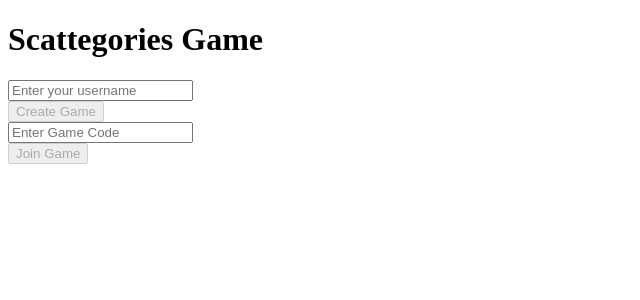
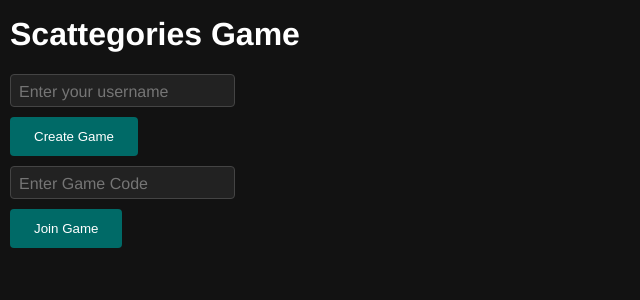
Before and after one commit to kevinhannigan/Scattegories, a React (Create React App) app in the folder frontend/scattegories/: page / in a window 1280 px wide. Shown: the top 300 px of the page, without its empty margins (0-640 px from the left). Built offline with nearby package versions, Linux system fonts and the light colour scheme; no server answers.

Commit message:
initial css styling

```diff
--- a/frontend/scattegories/src/components/GameScreen.js
+++ b/frontend/scattegories/src/components/GameScreen.js
@@ -91,17 +91,16 @@ function GameScreen() {
 
   return (
     <div>
-      <h1>Game Screen</h1>
-      <h2>Letter: {letter}</h2>
-      <h2>Round: {gameState.roundNumber}</h2>
-      <h3>Time Remaining: {timer !== null ? `${Math.floor(timer / 60)}:${String(timer % 60).padStart(2, "0")}` : "Loading..."}</h3>
+       <h1>Round {gameState.roundNumber}</h1>
+      <h2>Letter: <span className="category-letter">{letter}</span></h2>
+      <h3>Time Remaining: <span className="round-timer">{timer !== null ? `${Math.floor(timer / 60)}:${String(timer % 60).padStart(2, "0")}` : "Loading..."}</span></h3>
 
       <form onSubmit={(e) => e.preventDefault()}>
         {categories.map((category) => (
-          <div key={category.id}>
+          <div className="cattegory-list" key={category.id}>
             <label>
               {category.name}:
-              <input type="text" onChange={(e) => (answersRef.current[category.id] = e.target.value)} />
+              <input className="cattegory-input" type="text" onChange={(e) => (answersRef.current[category.id] = e.target.value)} />
             </label>
           </div>
         ))}
--- a/frontend/scattegories/src/components/LandingPage.js
+++ b/frontend/scattegories/src/components/LandingPage.js
@@ -56,10 +56,11 @@ function LandingPage() {
   };
 
   return (
-    <div>
-      <h1>Scattegories Game</h1>
-      <div>
+    <div className="landingPage">
+      <h1 className="pageHeading">Scattegories Game</h1>
+      <div className="landingInputs">
         <input
+          className="landingInput"
           type="text"
           placeholder="Enter your username"
           value={username}
@@ -67,12 +68,13 @@ function LandingPage() {
         />
       </div>
       <div>
-        <button onClick={createGame} disabled={!username}>
+        <button className="landingButton" onClick={createGame} disabled={!username}>
           Create Game
         </button>
       </div>
       <div>
         <input
+        className="landingInput"
           type="text"
           placeholder="Enter Game Code"
           value={gameCode}
@@ -80,7 +82,7 @@ function LandingPage() {
         />
       </div>
       <div>
-        <button onClick={joinGame} disabled={!username || !gameCode}>
+        <button className="landingButton" onClick={joinGame} disabled={!username || !gameCode}>
           Join Game
         </button>
       </div>
--- a/frontend/scattegories/src/components/Lobby.js
+++ b/frontend/scattegories/src/components/Lobby.js
@@ -74,16 +74,18 @@ function Lobby() {
     console.log("Timer: " + newValue)
   };
   return (
-    <div>
+    <div className="landingPage">
       <h1>Lobby</h1>
-      <h2>Game Code: {gameCode}</h2>
-      <ul>
+      <h2>Game Code: <span className="game-code">{gameCode}</span></h2>
+      <h2>Players:</h2>
+      <ul className="lobby-list">
         {players.map((player) => (
-          <li key={player.id}>{player.username}</li>
+          <li className="player-name" key={player.id}>{player.username}</li>
         ))}
       </ul>
       {gameState.isHost && (
-        <div>
+        <div className="game-inputs">
+          <div>
           <label>
             Number of Rounds:
             <input
@@ -94,6 +96,8 @@ function Lobby() {
               onChange={(e) => setNumRounds(parseInt(e.target.value, 10))}
             />
           </label>
+          </div>
+          <div>
           <label htmlFor="timeSelect">Select Time:</label>
           <select id="timeSelect" value={timer} onChange={handleChange}>
             <option value={10}>10 seconds</option>
@@ -102,15 +106,21 @@ function Lobby() {
             <option value={180}>180 seconds</option>
             <option value={240}>240 seconds</option>
           </select>
+          </div>
+          <div>
           <label>
             Spicy Mode:
             <input
+              className="checkbox"
               type="checkbox"
               checked={spicyMode}
               onChange={(e) => setSpicyMode(e.target.checked)}
             />
           </label>
-          <button onClick={startGame}>Start Game</button>
+          </div>
+          <div>
+            <button className="landingButton" onClick={startGame}>Start Game</button>
+          </div>
         </div>
       )}
     </div>
--- a/frontend/scattegories/src/index.js
+++ b/frontend/scattegories/src/index.js
@@ -1,6 +1,7 @@
 import React from "react";
 import ReactDOM from "react-dom/client";
 import App from "./App";
+import "../src/styles.css"
 import { GameProvider } from "./context/GameContext"; // Import GameProvider
 
 const root = ReactDOM.createRoot(document.getElementById("root"));
--- a/frontend/scattegories/src/styles.css
+++ b/frontend/scattegories/src/styles.css
@@ -1,3 +1,171 @@
-.App {
-  text-align: center;
+/* ================================
+   Global Reset & Box Sizing
+================================ */
+*,
+*::before,
+*::after {
+  margin: 0;
+  padding: 0;
+  box-sizing: border-box;
 }
+
+/* ================================
+   Base Typography & Body Styles
+================================ */
+html {
+  font-size: 16px;
+  line-height: 1.5;
+  scroll-behavior: smooth;
+}
+
+body {
+  font-family: 'Helvetica Neue', Helvetica, Arial, sans-serif;
+  background-color: #121212; /* Dark background */
+  color: #e0e0e0;          /* Light text color */
+}
+
+/* ================================
+   Layout Containers
+================================ */
+.container {
+  width: 90%;
+  max-width: 1200px;
+  margin: 0 auto;
+  padding: 1rem;
+  gap: 3rem;
+}
+
+.landingPage {
+  margin: 10px;
+
+}
+
+.landingInput {
+  padding-bottom: 5px;
+  margin-bottom: 10px;
+}
+
+.lobby-list {
+  margin-left: 20px;
+  margin-bottom: 20px;
+}
+
+.cattegory-list {
+  padding-bottom: 5px;
+}
+
+.cattegory-input {
+  margin-left: 5px;
+}
+
+
+/* ================================
+   Headings
+================================ */
+h1, h2, h3, h4, h5, h6 {
+  margin-bottom: 1rem;
+  font-weight: 600;
+  color: #ffffff; /* Brighter for headings */
+}
+
+/* ================================
+   Paragraphs
+================================ */
+p {
+  margin-bottom: 1rem;
+}
+
+/* ================================
+   Links
+================================ */
+a {
+  color: #BB86FC; /* A purple tint for links */
+  text-decoration: none;
+}
+
+a:hover,
+a:focus {
+  text-decoration: underline;
+}
+
+/* ================================
+   Buttons
+================================ */
+.landingButton {
+  background-color: #006A67;
+  color: #ffffff;
+  padding: 0.75rem 1.5rem;
+  border: none;
+  border-radius: 4px;
+  cursor: pointer;
+  transition: background-color 0.3s ease;
+  margin-bottom: 10px;
+}
+
+.landingButton:hover {
+  background-color: #818C78;
+}
+
+.landingButton:active {
+  background-color: #006A67;
+}
+
+
+/* ================================
+   Form Elements
+================================ */
+input,
+textarea,
+select {
+  font-family: inherit;
+  font-size: 1rem;
+  padding: 0.5rem;
+  border: 1px solid #444;
+  border-radius: 4px;
+  background-color: #222; /* Darker input background */
+  color: #e0e0e0;
+}
+
+.game-code {
+  font-family: inherit;
+  font-size: 1rem;
+  padding: 0.5rem;
+  border: 1px solid #444;
+  border-radius: 4px;
+  background-color: #222; /* Darker input background */
+  color: #e0e0e0;
+}
+
+.category-letter {
+  font-family: inherit;
+  font-size: 4rem;
+  padding: 1rem 2rem;
+  border: 1px solid #444;
+  border-radius: 4px;
+  background-color: #222; /* Darker input background */
+  color: #e0e0e0;
+}
+
+.round-timer {
+  font-family: inherit;
+  font-size: 1rem;
+  padding: 0.5rem;
+  border: 1px solid #444;
+  border-radius: 4px;
+  background-color: #222; /* Darker input background */
+  color: #e0e0e0;
+}
+
+/* ================================
+   Utility Classes
+================================ */
+/* Spacing utilities */
+.mt-1 { margin-top: 1rem; }
+.mb-1 { margin-bottom: 1rem; }
+.ml-1 { margin-left: 1rem; }
+.mr-1 { margin-right: 1rem; }
+
+/* Text alignment utilities */
+.text-center { text-align: center; }
+.text-right { text-align: right; }
+.text-left { text-align: left; }
```
